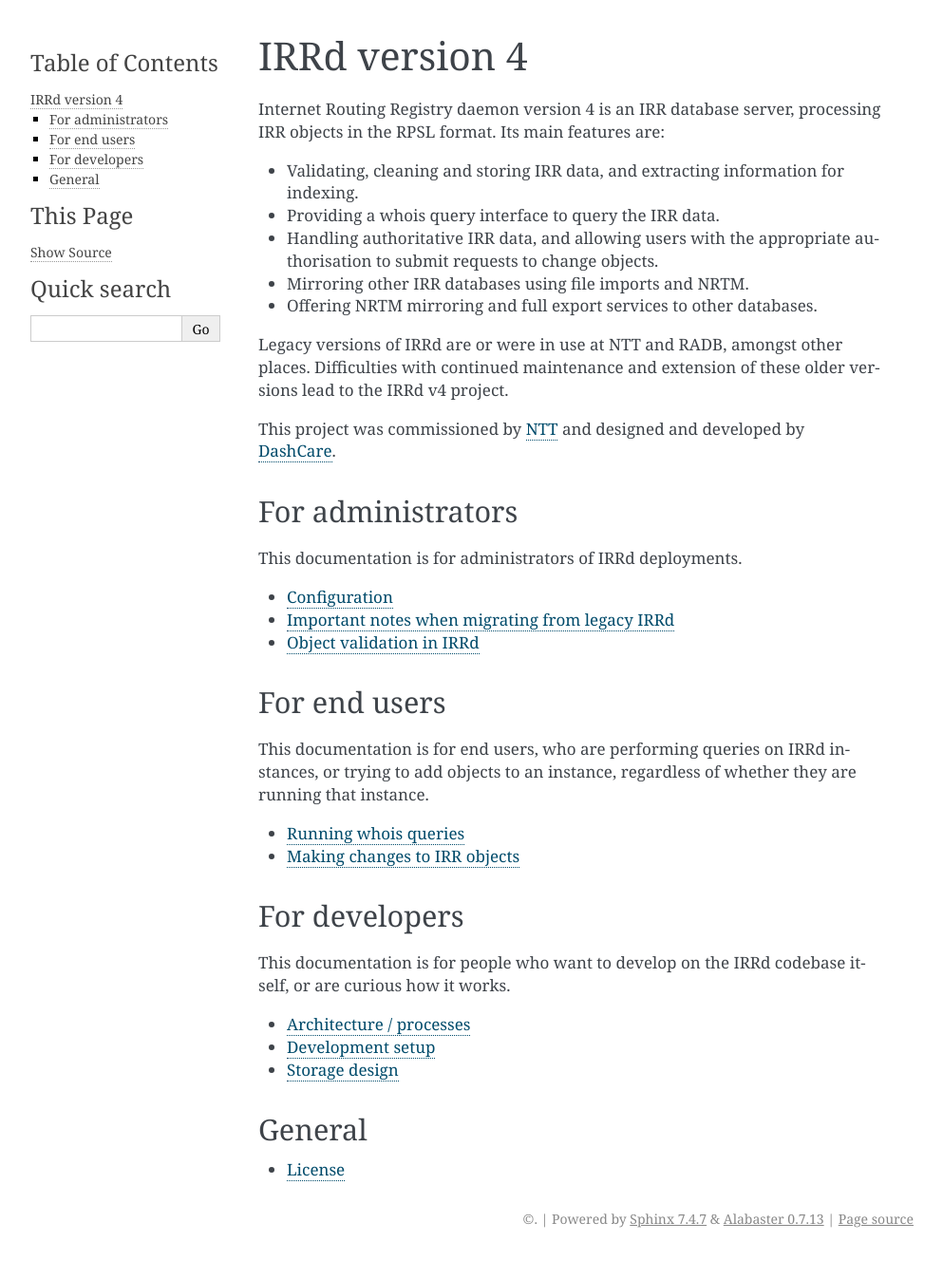
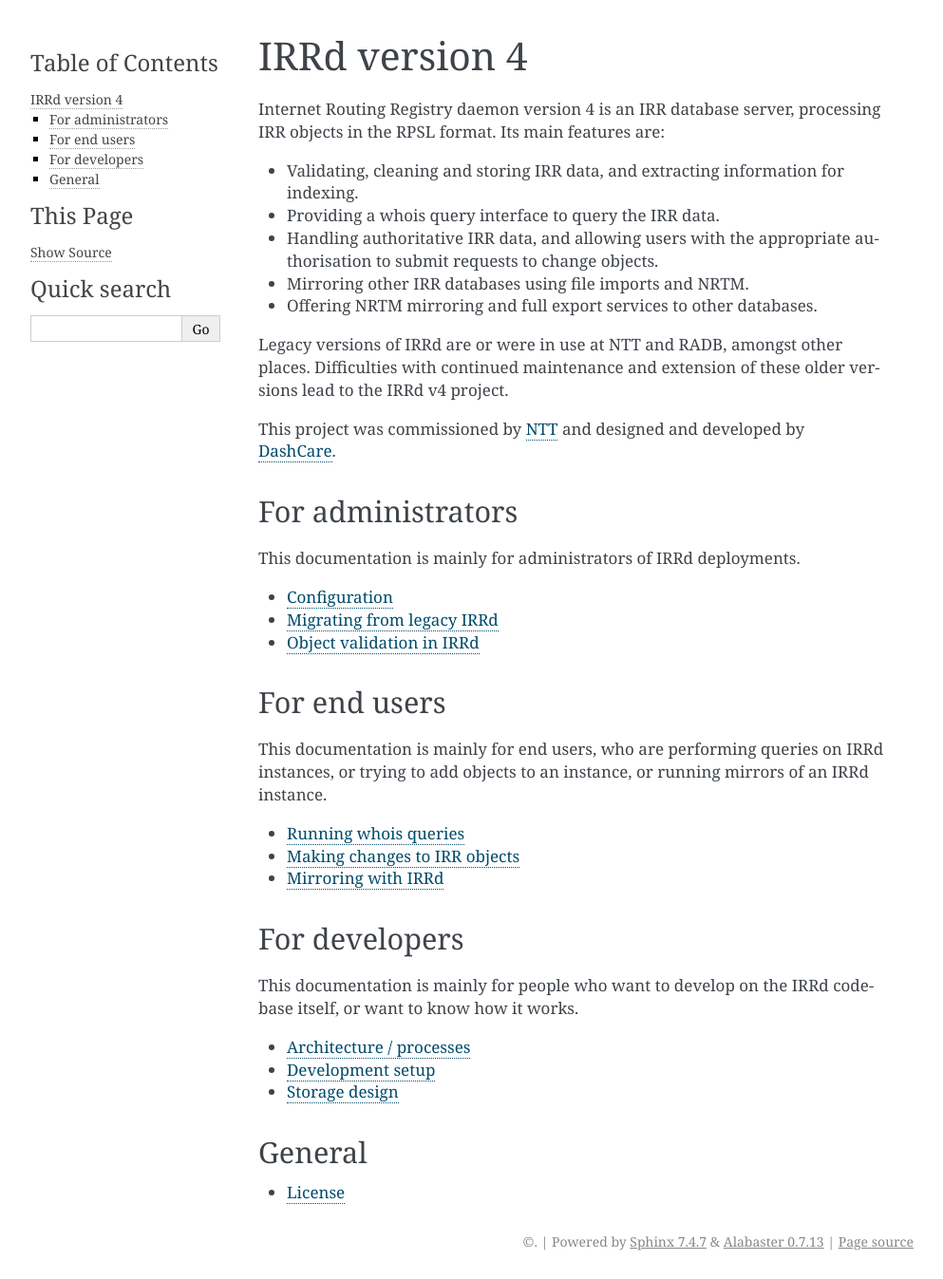
Before and after one commit to irrdnet/irrd, a Sphinx documentation site: the page built from docs/index.rst, in a window 1280 px wide. Shown: the whole page at 95% size, without its empty margins (148-1141 px from the left). Built offline with Sphinx 7.4.7, drawn with Linux system fonts in a browser that asks for light colours; the version number could not be read and is left out; before the commit the page ends 1323 px from its top, so only the background shows below that.

Commit message:
Ref #24 - Add mirroring documentation.

```diff
--- a/docs/development/architecture.rst
+++ b/docs/development/architecture.rst
@@ -114,6 +114,7 @@
 Upon each full import, the entire RPSL journal for this mirror is discarded,
 as the local copy can no longer be guaranteed to be complete.
 
+See the :doc:`mirroring documentation </users/mirroring>` for more details.
 All objects received from mirrors are processed with
 :doc:`non-strict object validation </admins/object-validation>`.
 
--- a/docs/index.rst
+++ b/docs/index.rst
@@ -26,7 +26,7 @@
 For administrators
 ------------------
 
-This documentation is for administrators of IRRd deployments.
+This documentation is mainly for administrators of IRRd deployments.
 
 .. toctree::
    :maxdepth: 1
@@ -38,21 +38,22 @@
 For end users
 -------------
 
-This documentation is for end users, who are performing queries on IRRd
-instances, or trying to add objects to an instance, regardless of whether
-they are running that instance.
+This documentation is mainly for end users, who are performing queries on IRRd
+instances, or trying to add objects to an instance, or running mirrors of
+an IRRd instance.
 
 .. toctree::
    :maxdepth: 1
 
    users/queries
    users/database-changes
+   users/mirroring
 
 For developers
 --------------
 
-This documentation is for people who want to develop on the IRRd codebase
-itself, or are curious how it works.
+This documentation is mainly for people who want to develop on the IRRd codebase
+itself, or want to know how it works.
 
 .. toctree::
    :maxdepth: 1
--- a/docs/users/queries.rst
+++ b/docs/users/queries.rst
@@ -141,6 +141,8 @@
   `mp-members` attributes.
 * ``-V <free-text>`` identifies the client querying IRRd. Optional, but may
   be helpful when debugging issues.
+* ``-g`` returns an NRTM response, used for mirroring. See the
+  :doc:`mirroring documentation </users/mirroring>`.
 * Any other (part of) the query is interpreted as a free text search:
 
   * If the input is a valid AS number, the query will look for any matching
```
Also changed, not shown: docs/admins/configuration.rst (+2 -10 lines), docs/admins/migrating-legacy-irrd.rst (+17 -6 lines), docs/users/mirroring.rst (added, +136 -0 lines).
